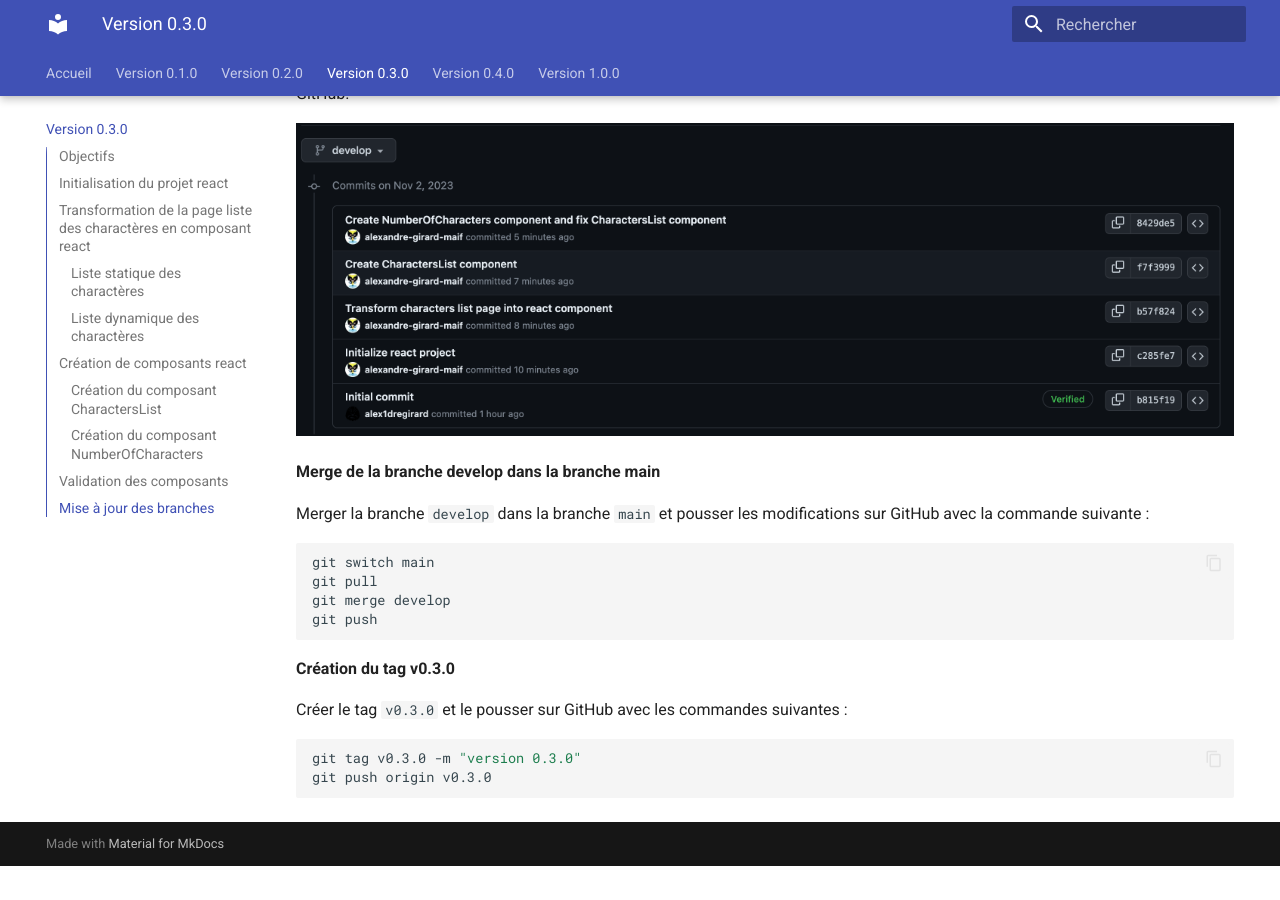
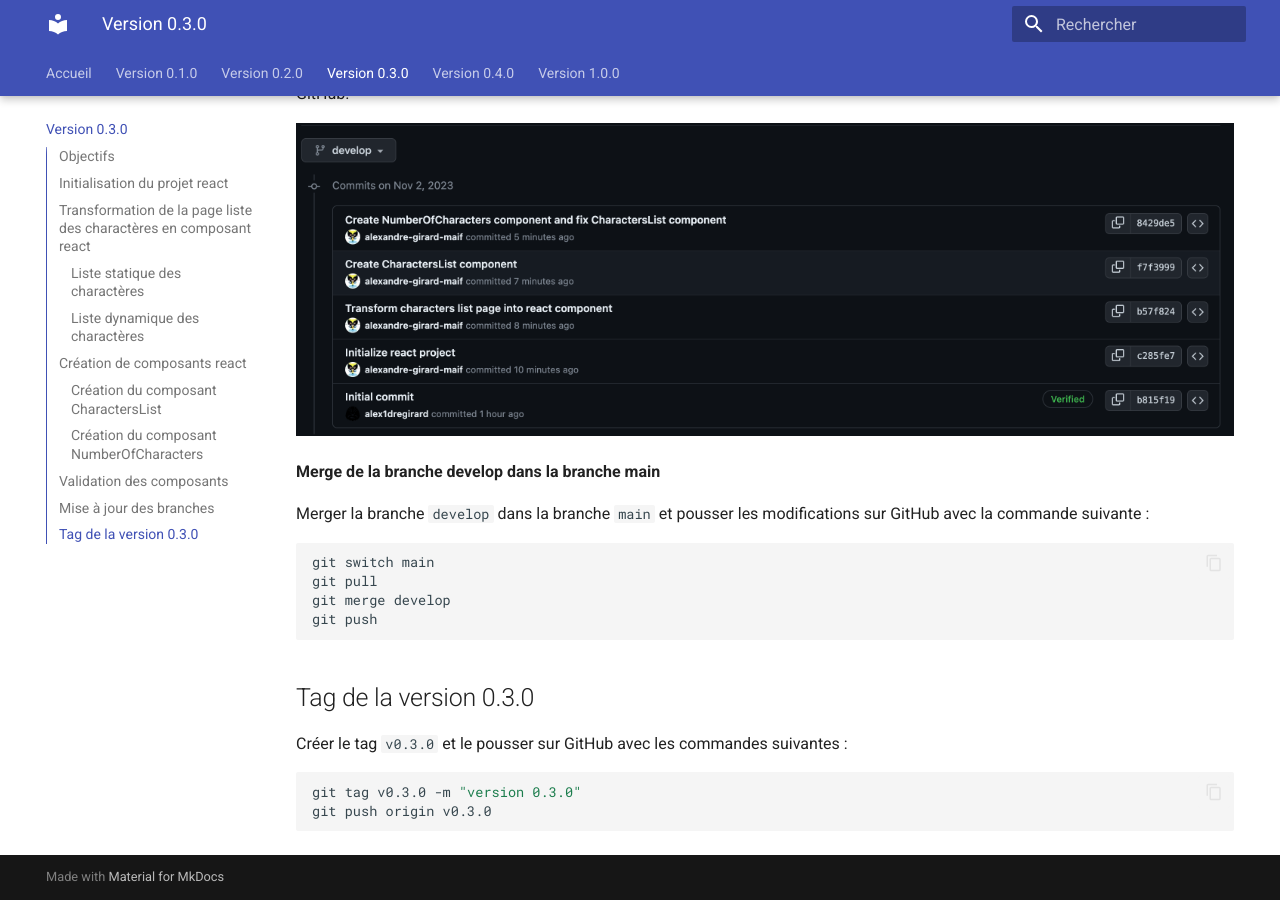
Before and after one commit to but-sd/guide-marvel-app, an MkDocs documentation site: the page built from docs/version-0.3.0.md, in a window 1280 px wide and 900 px high, scrolled down 8574 px. Built offline with MkDocs 1.6.1 and Material for MkDocs 9.7.7, drawn with Linux system fonts in a browser that asks for light colours; before the commit the page ends 9440 px from its top, so only the background shows below that.

Commit message:
rework version 0.3.0

````diff
--- a/docs/version-0.3.0.md
+++ b/docs/version-0.3.0.md
@@ -414,7 +414,7 @@ git merge develop
 git push
 ```
 
-**Création du tag v0.3.0**
+## Tag de la version 0.3.0
 
 Créer le tag `v0.3.0` et le pousser sur GitHub avec les commandes suivantes :
 
````
